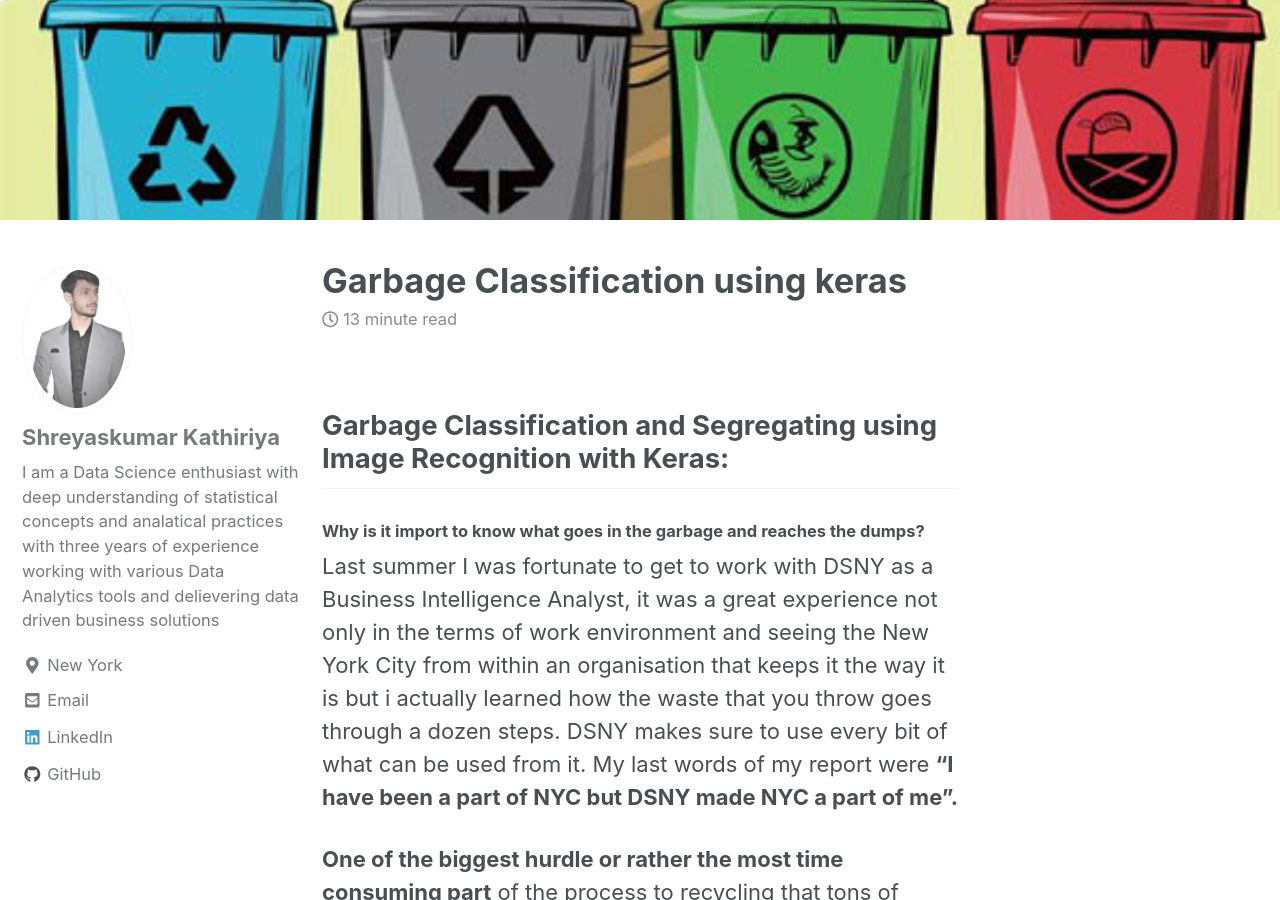
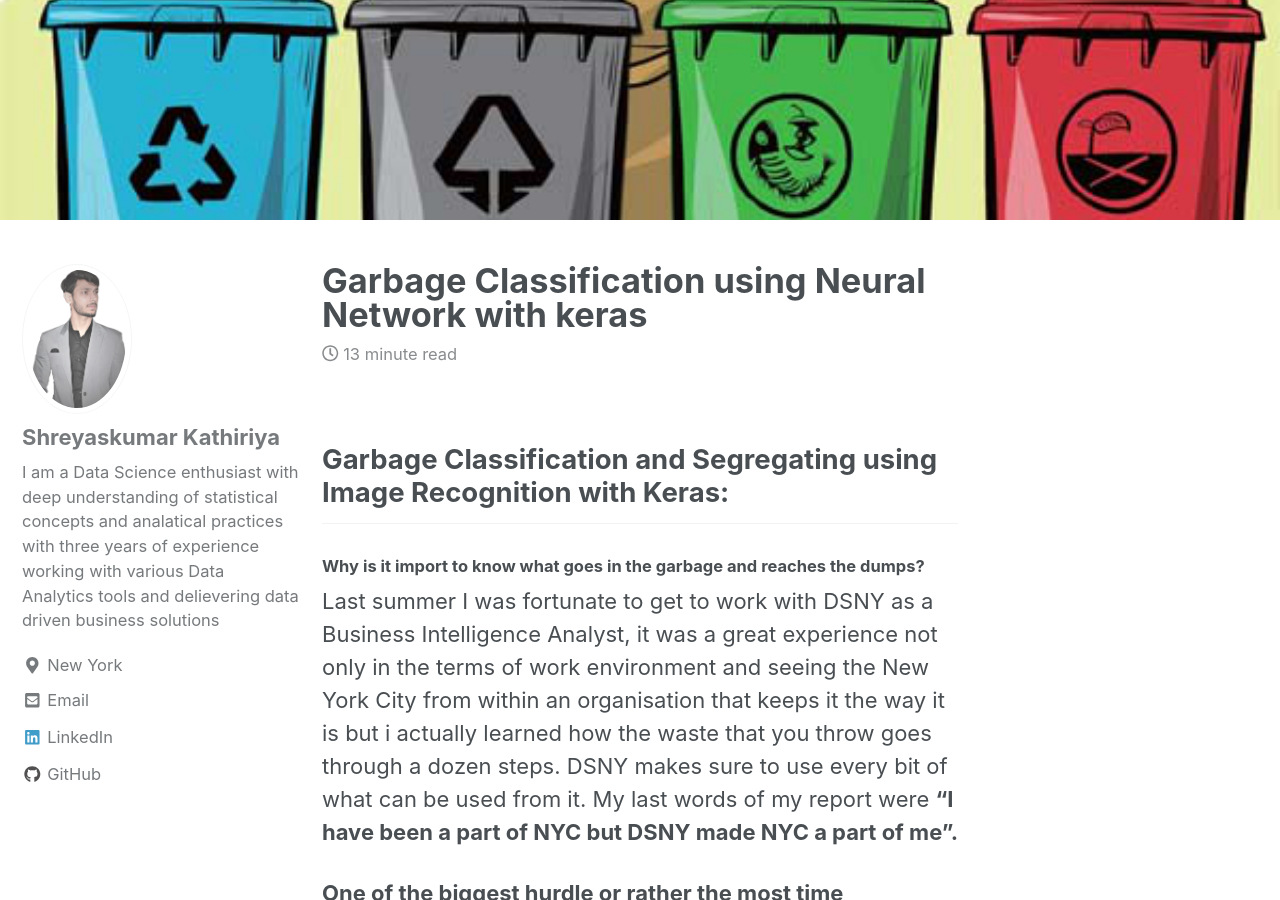
Before and after one commit to Shreyash1811/Shreyash1811.github.io, a Jekyll site: the page built from _posts/2020-05-28-Garbage_classification.md, in a window 1280 px wide and 900 px high, scrolled down 505 px. Built offline with Jekyll 4.4.1, drawn with Linux system fonts in a browser that asks for light colours; nearby versions of some CDN libraries.

Commit message:
Update 2020-05-28-Garbage_classification.md

```diff
--- a/_posts/2020-05-28-Garbage_classification.md
+++ b/_posts/2020-05-28-Garbage_classification.md
@@ -1,5 +1,5 @@
 ---
-title: "Garbage Classification using keras"
+title: "Garbage Classification using Neural Network with keras"
 date: 2020-05-17
 tags: [Image Classification]
 header:
```
